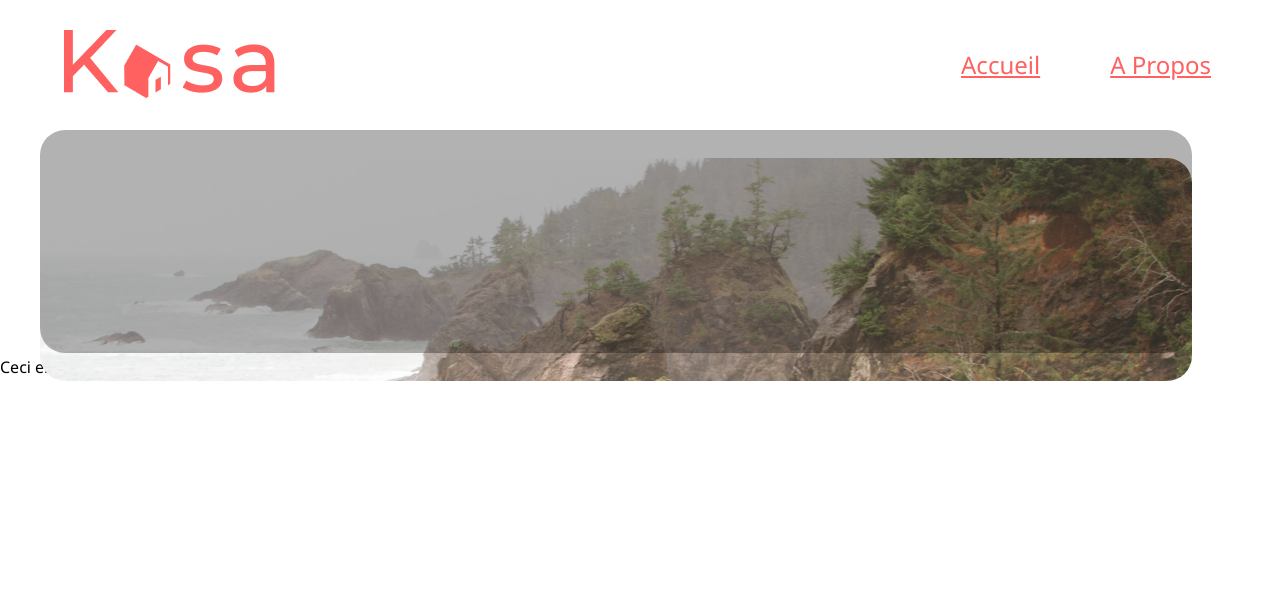
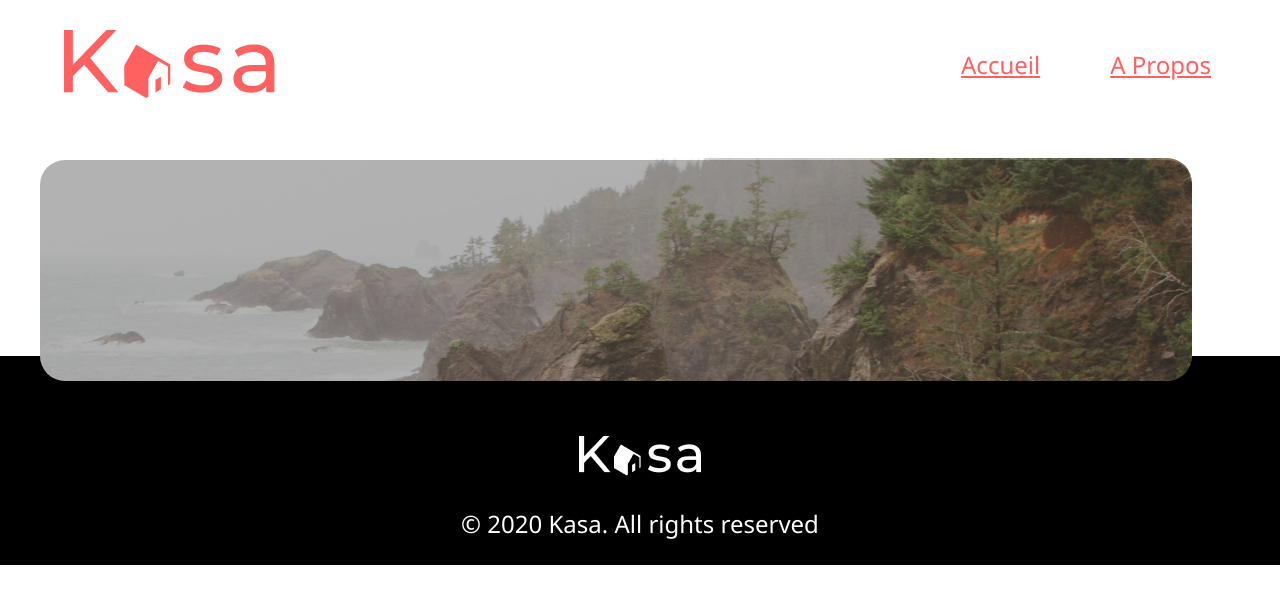
Before and after one commit to Jerome-Fromantin/JeromeFromantin_11_04012022, a React (Create React App) app: page / in a window 1280 px wide. Shown: the top 604 px of the page. Built offline with nearby package versions, Linux system fonts and the light colour scheme.

Commit message:
Mise à jour pour le fonctionnement du layout

```diff
--- a/src/composants/Footer.js
+++ b/src/composants/Footer.js
@@ -1,8 +1,12 @@
 import React from 'react';
+import logo from '../assets/logoFooter.png'
 
 class Page404 extends React.Component {
     render() {
-        return <div className="footer">Ceci est le footer.</div>
+        return <div className="footer">
+            <img src={logo} alt="Logo Kasa" className="footer-logo"/>
+            <p>© 2020 Kasa. All rights reserved</p>
+        </div>
     }
 }
 
--- a/src/composants/Header.js
+++ b/src/composants/Header.js
@@ -6,7 +6,7 @@ import logo from '../assets/logo.png'
 class Header extends React.Component{
     render() {
         return (<div className='header'>
-            <img src={logo} alt="Logo Kasa"/>
+            <img src={logo} alt="Logo Kasa" className="logo"/>
             <span className='nav'>
                 <Link to="/" className='link_accueil'>Accueil</Link>
                 <Link to="/apropos" className='link_apropos'>A Propos</Link>
--- a/src/pages/layout.js
+++ b/src/pages/layout.js
@@ -6,9 +6,13 @@ import Footer from '../composants/Footer'
 class Layout extends React.Component {
     render() {
         return (<div>
-            <Header/>
-            <Outlet/>
-            <Footer/>
+            <div className="layout_Main">
+                <Header/>
+                <Outlet/>
+            </div>
+            <div className="layout_Footer">
+                <Footer/>
+            </div>
         </div>)
     }
 }
```
